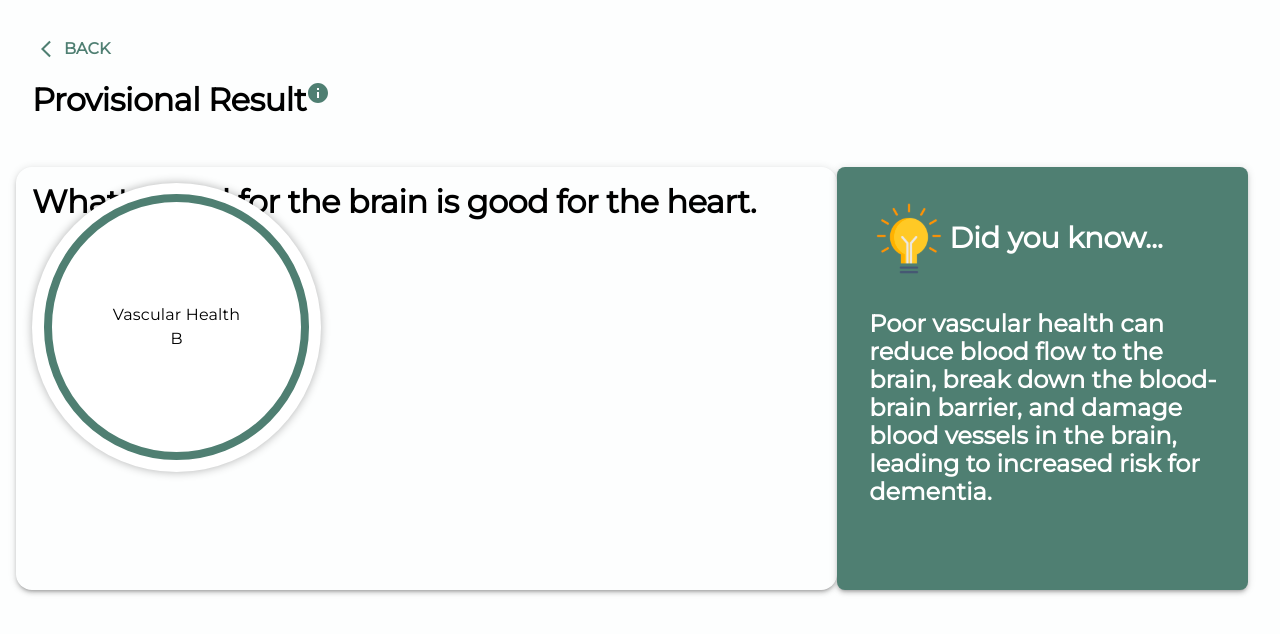
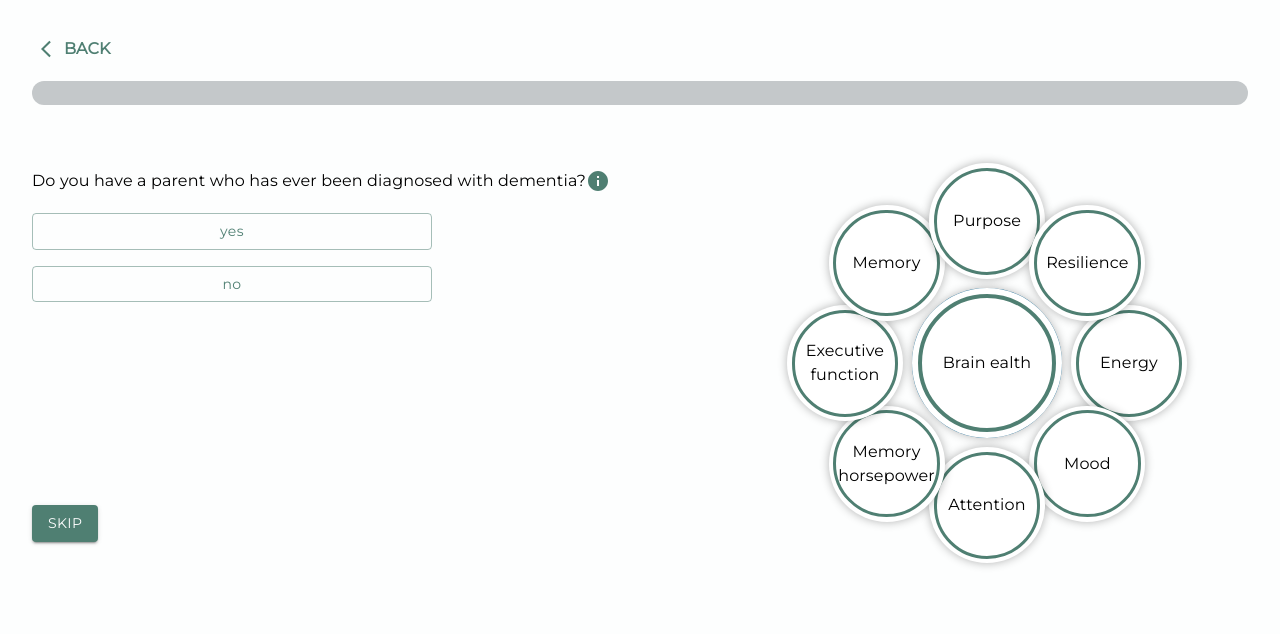
Before and after one commit to PatGousseau/alzheimers-prevention, a React (Create React App) app in the folder frontend/: page / in a window 1280 px wide. Shown: the top 634 px of the page. Built offline with nearby package versions, Linux system fonts and the light colour scheme.

Commit message:
add survey logic

```diff
--- a/frontend/src/App.tsx
+++ b/frontend/src/App.tsx
@@ -74,8 +74,8 @@ function App() {
       <SurveyProvider>
       <GeneProvider>
         <Routes>
-        <Route path="/" element={<ProvisionalResults />} />
-          {/* <Route path="/" element={<Survey />} /> */}
+        {/* <Route path="/" element={<ProvisionalResults />} /> */}
+          <Route path="/" element={<Survey />} />
           {/* <Route path="/" element={<Upload />} /> */}
           <Route path="/overview" element={<Overview />} />
           <Route path="/polygenic-risk-score" element={<PolygenicRiskScore />} />
--- a/frontend/src/components/MultipleChoiceInput.tsx
+++ b/frontend/src/components/MultipleChoiceInput.tsx
@@ -8,15 +8,17 @@ import "react-circular-progressbar/dist/styles.css";
 
 interface MultipleChoiceInputProps {
   options: string[];
-
+  onClick: () => void;
 }
 
-export const MultipleChoiceInput: FC<MultipleChoiceInputProps> = ({ options  }) => {
+export const MultipleChoiceInput: FC<MultipleChoiceInputProps> = ({ options, onClick  }) => {
 
     const [selectedOption, setSelectedOption] = useState<string | null>(null);
 
     const handleOptionClick = (option: string) => {
       setSelectedOption(option);
+      onClick();
+
     };
 
   return (
--- a/frontend/src/components/Question.tsx
+++ b/frontend/src/components/Question.tsx
@@ -12,6 +12,7 @@ interface QuestionProps {
   question: string;
   tooltipText: string;
   children: ReactNode;
+  onAnswerSelection: () => void;
 }
 
 
--- a/frontend/src/pages/Survey.tsx
+++ b/frontend/src/pages/Survey.tsx
@@ -1,37 +1,82 @@
-import { Alert, Button, CircularProgress, FormControl, FormControlLabel, FormLabel, LinearProgress, Radio, RadioGroup, Stack, Typography, linearProgressClasses, styled } from "@mui/material";
-import axios from "axios";
-import { FC, useContext, useState } from "react";
+import React, { useState } from "react";
+import { Button, Stack } from "@mui/material";
 import { Question } from "../components/Question";
 import { MultipleChoiceInput } from "../components/MultipleChoiceInput";
 import BackButton from "../components/BackButton";
 import { ProgressBar } from "../components/ProgressBar";
-import { LetterCircle } from "../components/LetterCircle";
 import CircleFormation from "../components/CircleFormation";
 
+export const Survey = () => {
+  const questionsData = [
+    {
+      question: "Do you have a parent who has ever been diagnosed with dementia?",
+      options: ["yes", "no"],
+      tooltipText:
+        "The ability to perform moderate exercise such as running or biking at a sustained pace for several minutes at a time helps us understand your cardiovascular health, which determines how well your brain is oxygenated.",
+    },
+    {
+      question: "Do you have a parent who has ever been diagnosed with dementia? 2222",
+      options: ["yes", "no"],
+      tooltipText:
+        "The ability to perform moderate exercise such as running or biking at a sustained pace for several minutes at a time helps us understand your cardiovascular health, which determines how well your brain is oxygenated.",
+    },
+    {
+      question: "Do you have a parent who has ever been diagnosed with dementia? 3333",
+      options: ["yes", "no"],
+      tooltipText:
+        "The ability to perform moderate exercise such as running or biking at a sustained pace for several minutes at a time helps us understand your cardiovascular health, which determines how well your brain is oxygenated.",
+    },
+  ];
 
-export const Survey: FC = () => {
+  const [currentQuestionIndex, setCurrentQuestionIndex] = useState(0);
 
+  const handleAnswerSelection = () => {
+    // Logic for handling answer selection
+    // You can store the selected answer, perform any necessary actions, etc.
+
+    // Move to the next question
+    if (currentQuestionIndex < questionsData.length - 1) {
+      setCurrentQuestionIndex(currentQuestionIndex + 1);
+    } else {
+      // Handle survey completion or next step
+      // e.g., navigate to the next page, submit the answers, etc.
+    }
+  };
+
+  const currentQuestion = questionsData[currentQuestionIndex];
 
   return (
     <Stack sx={{ m: 4 }}>
-              <BackButton />
+      <BackButton />
       <Stack>
-      <ProgressBar variant="determinate" value={50} />
+        <ProgressBar variant="determinate" value={(currentQuestionIndex/questionsData.length) * 100} />
       </Stack>
-        <Stack direction={"row"}>
+      <Stack direction="row">
+        <Question
+          question={currentQuestion.question}
+          children={<MultipleChoiceInput options={currentQuestion.options} onClick={function (): void {
+            handleAnswerSelection();
+          } } />}
+          tooltipText={currentQuestion.tooltipText}
+          onAnswerSelection={handleAnswerSelection}
+        />
+        <CircleFormation />
+      </Stack>
+      <Stack direction={"row"} sx={{width:"137px"}}>
+      {currentQuestionIndex > 0 && (
 
-      <Question
-        question={
-          "Do you have a parent who has ever been diagnosed with dementia?"
-        }
-        children={<MultipleChoiceInput options={["yes", "no"]} />}
-        tooltipText={
-          "The ability to perform moderate exercise such as running or biking at a sustained pace for several minutes at a time helps us understand your cardiovascular health, which determines how well your brain is oxygenated"
-        }
-      />
+        <Button variant="contained" onClick={handleAnswerSelection}>
+          Previous
+        </Button>
+        )}
+      {currentQuestionIndex < questionsData.length - 1 && (
 
-     <CircleFormation/>
-     </Stack>
+        <Button variant="contained" onClick={handleAnswerSelection}>
+          Skip
+        </Button>
+        )}
+        </Stack>
+
     </Stack>
   );
 };
```
